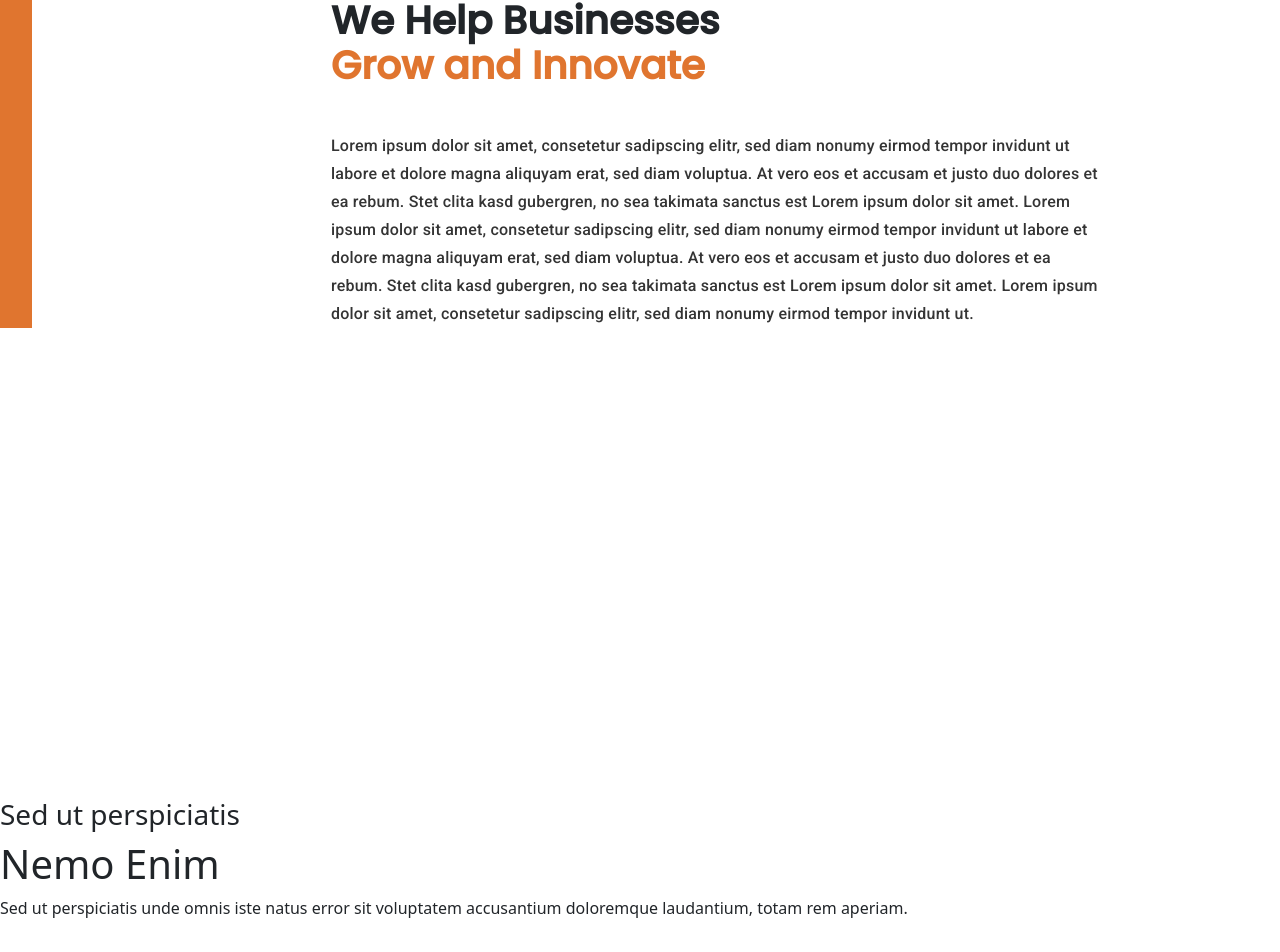
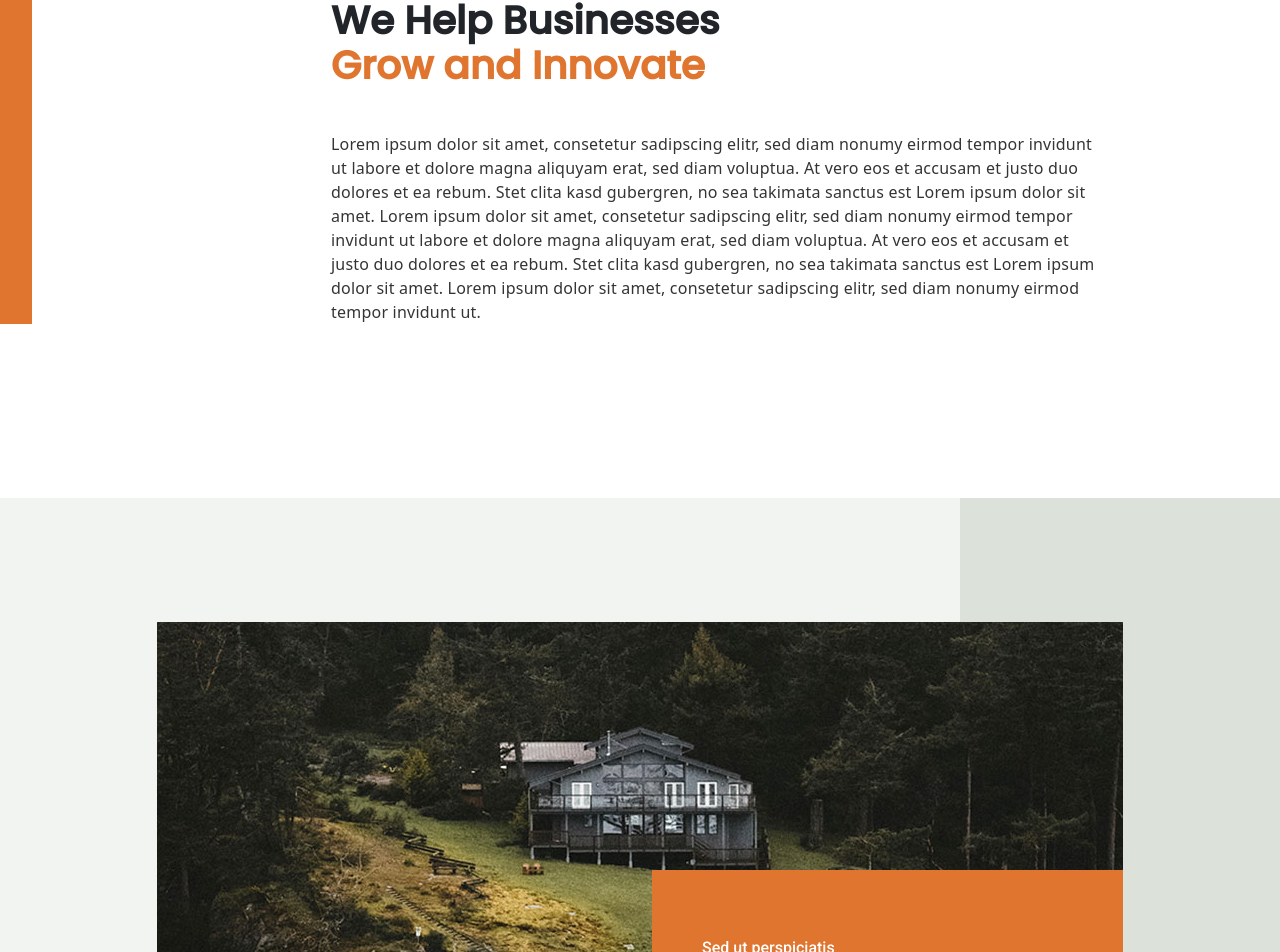
Before and after one commit to amielferreyra/twenty-five, a React (Create React App) app: page / in a window 1280 px wide. Shown: the part 969-1921 px from the top of the page. Built offline with nearby package versions, Linux system fonts and the light colour scheme.

Commit message:
estilo pagina terminado

```diff
--- a/public/index.html
+++ b/public/index.html
@@ -2,7 +2,7 @@
 <html lang="en">
   <head>
     <meta charset="utf-8" />
-    <link rel="icon" href="%PUBLIC_URL%/favicon.ico" />
+    <link rel="icon" href="../src/components/imagenes/top-logo.png" />
     <meta name="viewport" content="width=device-width, initial-scale=1" />
     <meta name="theme-color" content="#000000" />
     <meta
@@ -25,7 +25,7 @@
       work correctly both with client-side routing and a non-root public URL.
       Learn how to configure a non-root public URL by running `npm run build`.
     -->
-    <title>React App</title>
+    <title>25watts</title>
   </head>
   <body>
     <noscript>You need to enable JavaScript to run this app.</noscript>
--- a/src/App.scss
+++ b/src/App.scss
@@ -4,8 +4,11 @@
 }
 
 @import '~bootstrap/scss/bootstrap.scss';
-$accordion-icon-color:#E0752F;
-$accordion-icon-active-color:#E0752F;
+
 
 @import url('https://fonts.googleapis.com/css2?family=Poppins:wght@500&display=swap');
 @import url('https://fonts.googleapis.com/css2?family=Poppins:wght@500&family=Roboto:wght@500&display=swap');
+
+
+$accordion-icon-color:#E0752F;
+$accordion-icon-active-color:#E0752F;
--- a/src/Views/about/components/about.scss
+++ b/src/Views/about/components/about.scss
@@ -1,6 +1,6 @@
 .about {
     background-color: white;
-    height: 100vh;
+    height: 500px;
 
     .borde{
         border-left: 32px solid #E0752F;
@@ -18,7 +18,7 @@
             margin-top: 44px;
             margin-left: 299px;
             width: 768px ;
-            font: normal normal normal 16px/28px Roboto;
+            font-family: normal normal normal 16px/28px Roboto;
             letter-spacing: 0.22px;
             color: #343434;
         }
--- a/src/Views/contact/components/contact.scss
+++ b/src/Views/contact/components/contact.scss
@@ -0,0 +1,74 @@
+.contact-wrapper {
+    background-image: linear-gradient(to right,
+            #F2F4F1 0%,
+            #F2F4F1 75%,
+            #DCE1DA 75%,
+            #DCE1DA 100%);
+    height: 100vh;
+    display: flex;
+    align-items: center;
+    justify-content: center;
+
+    .contact-form {
+        width: 471px;
+        margin-right: 99px;
+
+        .titulo{
+            font-family: normal normal 600 39px/45px Poppins;
+        }
+
+        span{
+            color: #E0752F;
+        }
+
+        h1 {
+            margin-bottom: 75px;
+            font-family: Poppins;
+            font-size: 39px
+        }
+
+        label {
+            font-family: Roboto;
+            font-size: 16px;
+            color: #5F6368;
+        }
+
+        form input,
+        form textarea,
+        form button {
+            border: none;
+            background: none;
+        }
+
+        form input,
+        form textarea {
+            border-bottom: 1px solid #7c7c7c;
+            width: 100%;
+        }
+
+        .separador{
+            margin-top: 31px;
+        }
+
+        .separador-mensaje{
+            margin-top: 23px;
+        }
+
+        .boton{
+            border-radius: 25px;
+            background-color: #E0752F;
+            width: 144px;
+            height: 48px;
+            display: flex;
+            align-items: center;
+            justify-content: center;
+            color: white;
+            margin-top: 8px;
+
+            .botoncito{
+                color: #ffff;
+            }
+        }
+
+    }
+}
--- a/src/Views/contact/components/formulario.jsx
+++ b/src/Views/contact/components/formulario.jsx
@@ -1,9 +1,10 @@
 import React from 'react'
-import {useForm} from "react-hook-form";
+import { useForm } from "react-hook-form";
+import contimg from '../../../components/imagenes/contact-image.png'
 
 export const Formulario = () => {
 
-    const { register, formState: {errors}, handleSubmit } = useForm()
+    const { register, formState: { errors }, handleSubmit } = useForm()
 
     const onSubmit = (data) => {
         console.log(data)
@@ -13,7 +14,7 @@ export const Formulario = () => {
         <section>
             <div className="contact-wrapper" id="contacto">
                 <div className="contact-form">
-                    <h1 className="titulo">Get in touch <br/>
+                    <h1 className="titulo">Get in touch <br />
                         <span>We are hiring!</span></h1>
                     <form onSubmit={handleSubmit(onSubmit)}>
                         <div>
@@ -77,15 +78,16 @@ export const Formulario = () => {
                             {errors.message?.type === 'maxLength' && <p>El campo message debe tener menos de
                                 100 caracteres</p>}
                         </div>
-                        <div>
-                            <button class="btn">Send</button>
+                        <div className="boton">
+                            <button className="botoncito">Send</button>
                         </div>
                     </form>
                 </div>
+                <div>
+                    <img src={contimg} alt="" />
                 </div>
-            <div>
-                <img className="image-form" src="" alt=""/>
             </div>
+
 
         </section>
     )
--- a/src/Views/footer/components/footer.scss
+++ b/src/Views/footer/components/footer.scss
@@ -0,0 +1,18 @@
+.foot{
+    height: 96px;
+    display: flex;
+    align-items: center;
+    justify-content: space-between;
+    background-color: #343434;
+    color: #DCE1DA;
+
+    h5{
+        font-family: Roboto;
+        font-size: 16px;
+        margin-left: 101px;
+    }
+
+    .logo{
+        margin-right: 101px;
+    }
+}
--- a/src/Views/footer/footer.js
+++ b/src/Views/footer/footer.js
@@ -1,12 +1,13 @@
 import React from "react";
 import './components/footer.scss'
+import imglogo from '../../components/imagenes/footer-logo.png'
 
 function Footer(){
     return(
         <footer className="foot">
             <h5>2023 © All rights reserved.</h5>
             <div className="logo">
-                <a href=""><img class="imglogo" src="./imagenes/footer-logo.png" alt="logo"/></a>
+                <a href=""><img src={imglogo} alt="logo"/></a>
             </div>
         </footer>
     )
--- a/src/Views/home/components/NavBar.jsx
+++ b/src/Views/home/components/NavBar.jsx
@@ -1,11 +1,12 @@
 import React from 'react';
 import './home.scss'
+import logo from '../../../components/imagenes/top-logo.png'
 
 function NavBar(){
     return(
-        <header className='head'>
+        <header className="head">
             <div className="logo">
-                <a href="/"><img src="../../../components/imagenes/top-logo.png" alt="logo" /></a>
+            <a href=""><img class="imglogo" src={logo} alt="logo"/></a>
             </div>
             <nav className="navbar">
                 <a href="#inicio">Home</a>
--- a/src/Views/products/components/products.scss
+++ b/src/Views/products/components/products.scss
@@ -0,0 +1,54 @@
+.sau{
+    background-image: linear-gradient(
+        to right,
+        #F2F4F1 0%,
+        #F2F4F1 75%,
+        #DCE1DA 75%,
+        #DCE1DA 100%
+    );
+    height: 100vh;
+    display: flex;
+    align-items: center;
+    justify-content: center;
+
+    .backgr{
+        background-image: url(../../../components/imagenes/section3-image.png);
+        background-position: center center;
+        background-repeat: no repeat;
+        background-size: cover;
+        width: 966px;
+        height: 552px;
+        display: flex;
+        align-items: end;
+        justify-content: end;
+
+        .box{
+            background-color: #E0752F;
+            color: white;
+            width: 471px;
+            height: 304px;
+        }
+
+        p{
+            font-family: Roboto;
+            font-size: 16px;
+            margin-left: 50px;
+            margin-top: 19.5px;
+            margin-right: 49px;
+        }
+
+        h1{
+            font-family: Poppins;
+            font-size: 39px;
+            margin-left: 50px;
+        }
+
+        h3{
+            font-family: Roboto;
+            font-size: 16px;
+            margin-left: 50px;
+            margin-top: 68px;
+        }
+
+    }
+}
```
Also changed, not shown: 1 other file (tests, documents, lock files or other folders). Lines whose indentation alone changed are shown as unchanged.
